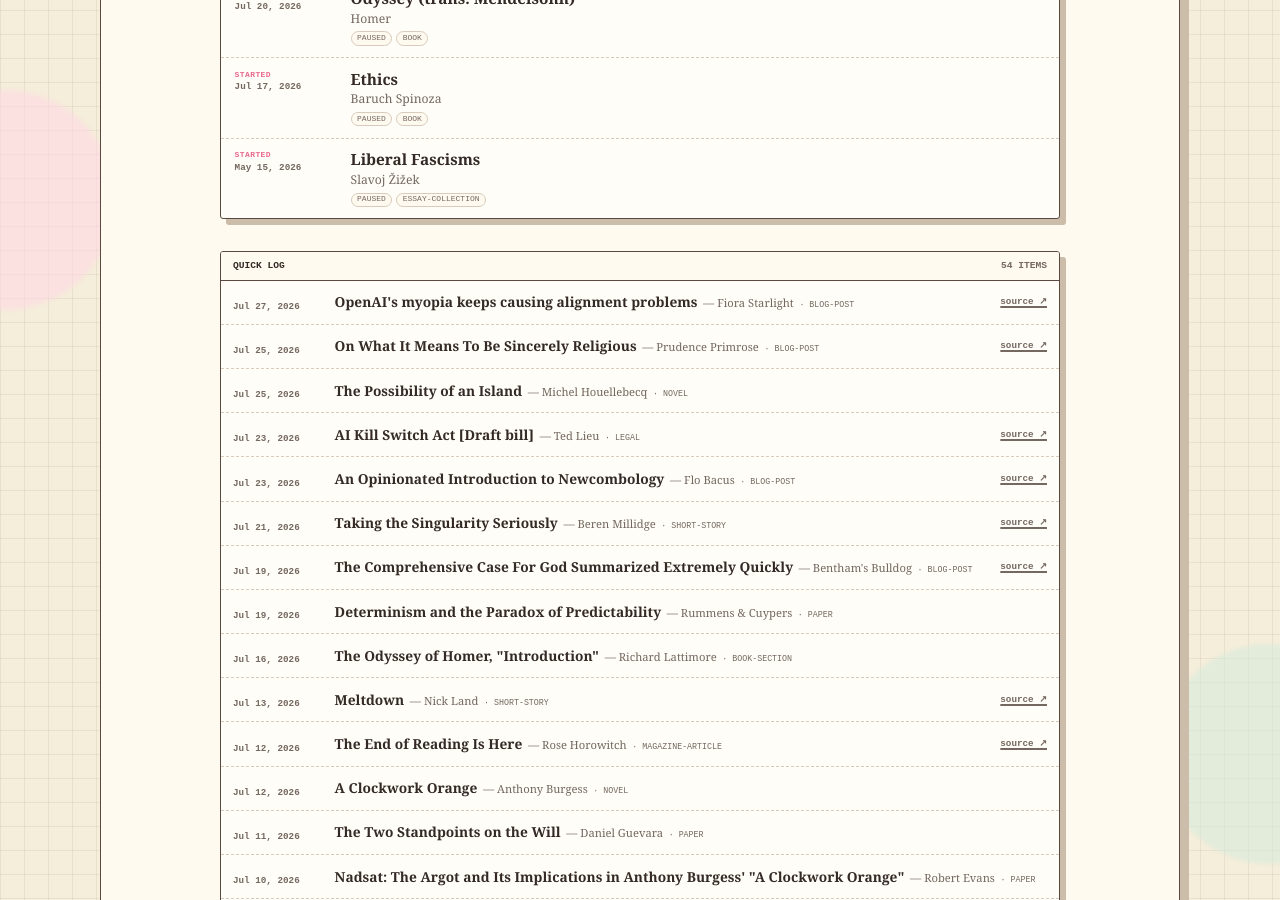
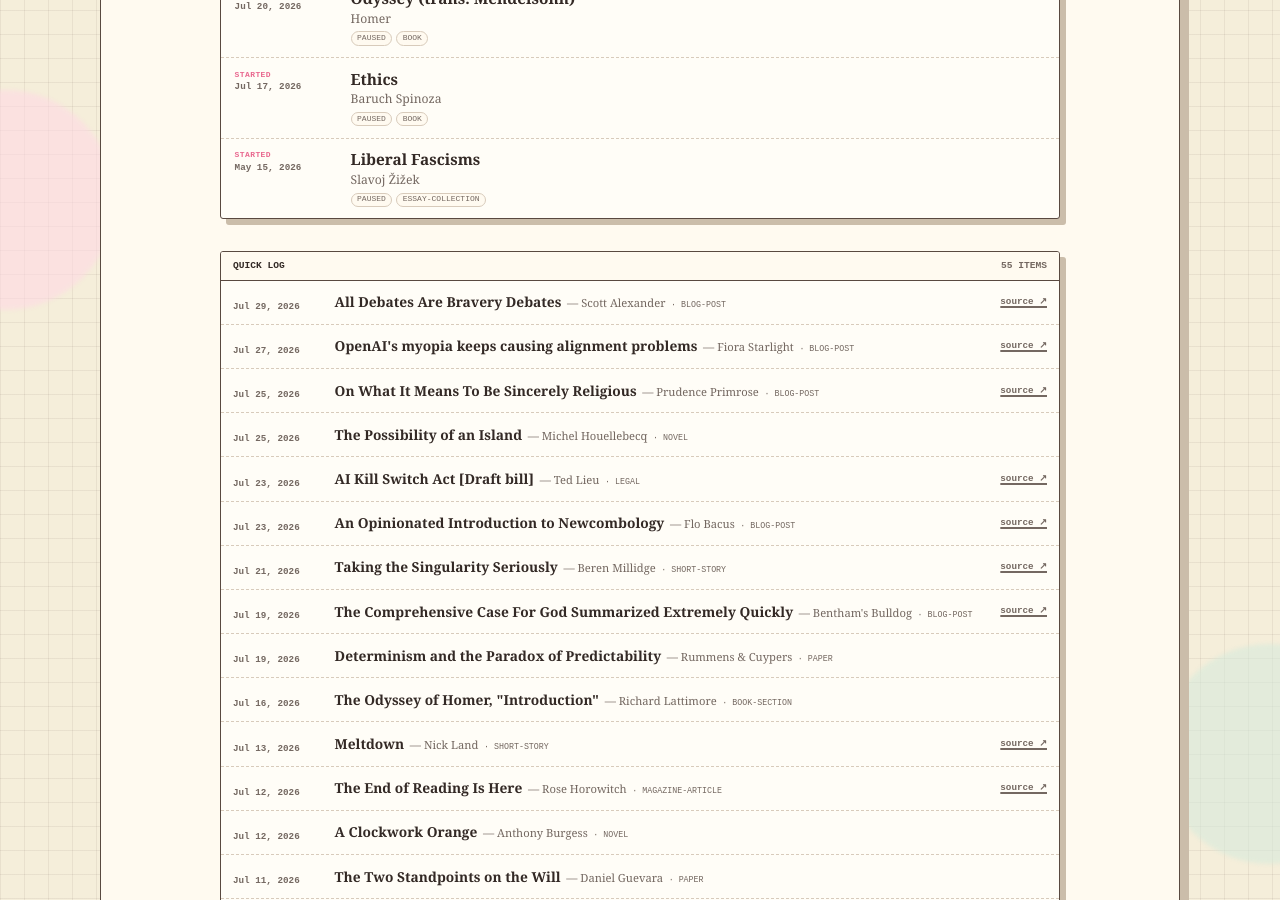
Before and after one commit to jackcml/personal-site, a Jekyll site: the page built from reading.md, in a window 1280 px wide and 900 px high, scrolled down 782 px. Built offline with Jekyll 4.4.1, drawn with Linux system fonts in a browser that asks for light colours.

Commit message:
data: update reading log

```diff
--- a/_data/reading.yml
+++ b/_data/reading.yml
@@ -15,6 +15,13 @@
   started_date: 2026-06-21
   url: https://plato.stanford.edu/entries/compatibilism/
 
+- title: All Debates Are Bravery Debates
+  author: Scott Alexander
+  kind: blog-post
+  status: finished
+  read_date: 2026-07-29
+  url: https://slatestarcodex.com/2013/06/09/all-debates-are-bravery-debates/
+
 - title: Contempt
   author: Alberto Moravia
   status: to-read
```
